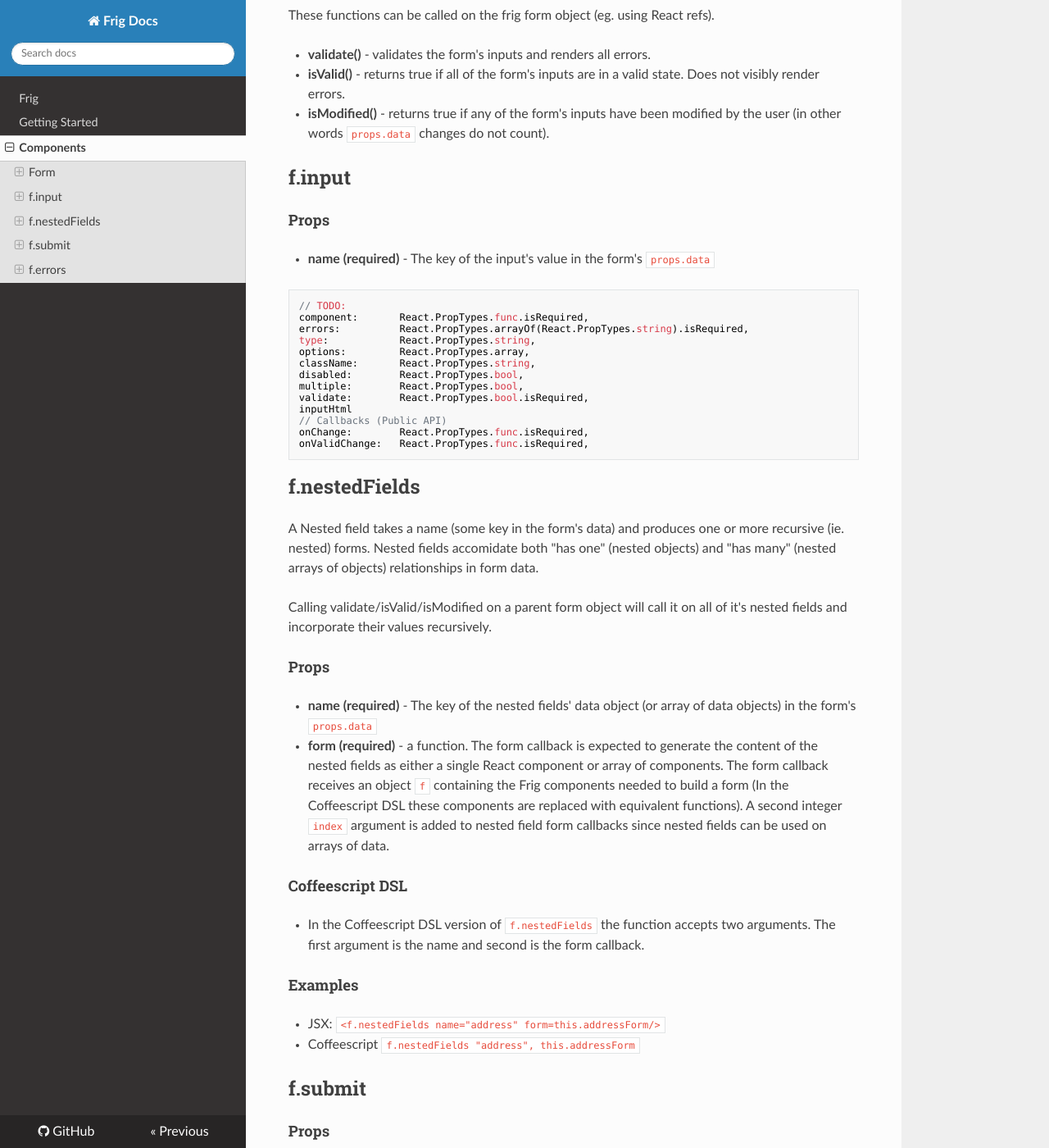
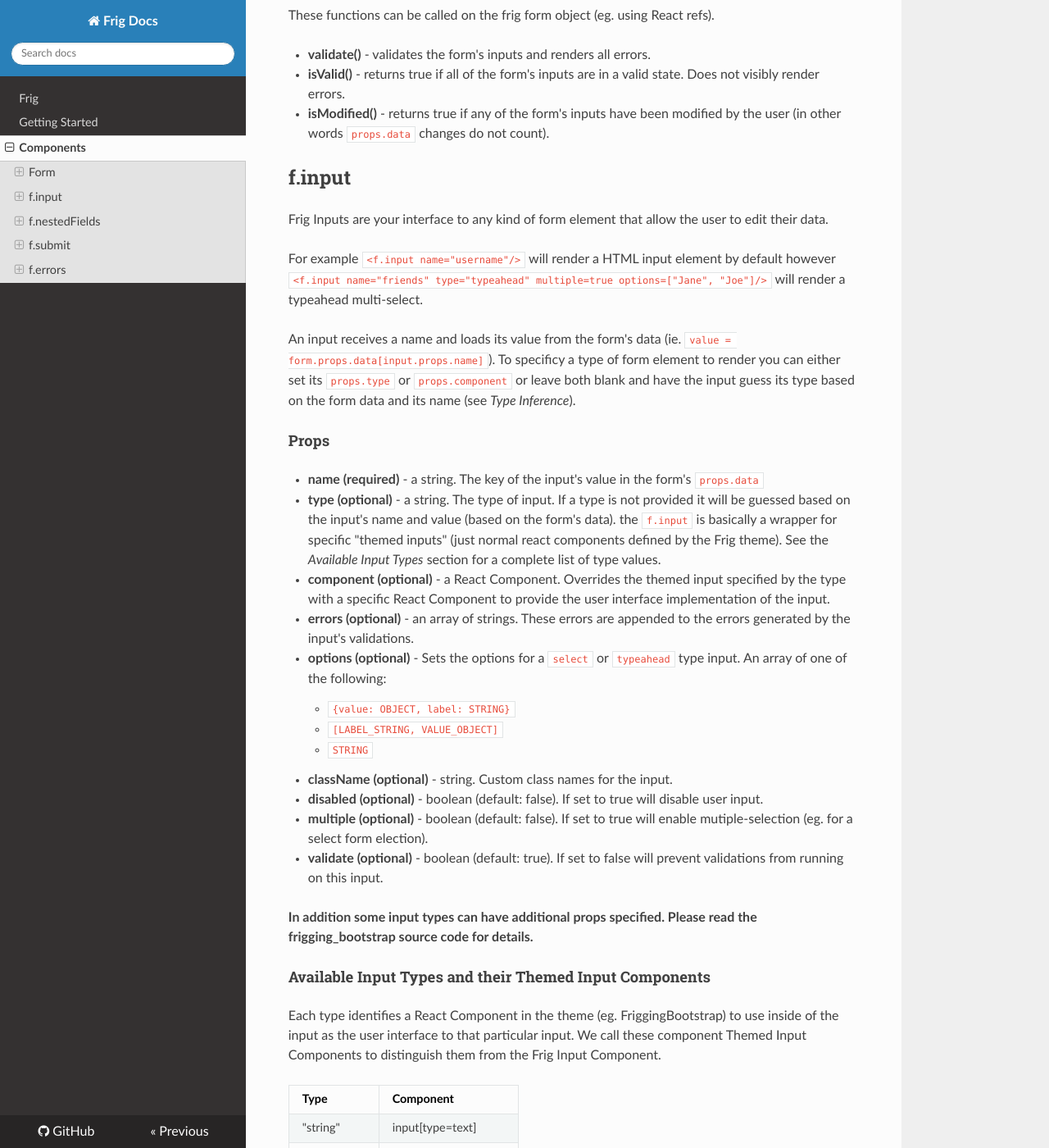
Before and after one commit to frig-js/frig, an MkDocs documentation site: the page built from docs/docs/components.md, in a window 1280 px wide and 1400 px high, scrolled down 745 px. Shown: the whole window at 82% size. Built offline with MkDocs 1.6.1, drawn with Linux system fonts in a browser that asks for light colours; nearby versions of some CDN libraries; old or Windows-style settings are respelled for this version of MkDocs; some of the changed text lies outside the part shown.

Commit message:
Writing the components documentation

````diff
--- a/docs/docs/components.md
+++ b/docs/docs/components.md
@@ -23,23 +23,58 @@ These functions can be called on the frig form object (eg. using React refs).
 
 ## f.input
 
+Frig Inputs are your interface to any kind of form element that allow the user to edit their data.
+
+For example `<f.input name="username"/>` will render a HTML input element by default however `<f.input name="friends" type="typeahead" multiple=true options=["Jane", "Joe"]/>` will render a typeahead multi-select.
+
+An input receives a name and loads its value from the form's data (ie. `value = form.props.data[input.props.name]`). To specificy a type of form element to render you can either set its `props.type` or `props.component` or leave both blank and have the input guess its type based on the form data and its name (see *Type Inference*).
+
 #### Props
-* **name (required)** - The key of the input's value in the form's `props.data`
-```
-// TODO:
-component:       React.PropTypes.func.isRequired,
-errors:          React.PropTypes.arrayOf(React.PropTypes.string).isRequired,
-type:            React.PropTypes.string,
-options:         React.PropTypes.array,
-className:       React.PropTypes.string,
-disabled:        React.PropTypes.bool,
-multiple:        React.PropTypes.bool,
-validate:        React.PropTypes.bool.isRequired,
-inputHtml
-// Callbacks (Public API)
-onChange:        React.PropTypes.func.isRequired,
-onValidChange:   React.PropTypes.func.isRequired,
-```
+* **name (required)** - a string. The key of the input's value in the form's `props.data`
+* **type (optional)** - a string. The type of input. If a type is not provided it will be guessed based on the input's name and value (based on the form's data). the `f.input` is basically a wrapper for specific "themed inputs" (just normal react components defined by the Frig theme). See the *Available Input Types* section for a complete list of type values.
+* **component (optional)** - a React Component. Overrides the themed input specified by the type with a specific React Component to provide the user interface implementation of the input.
+* **errors (optional)** - an array of strings. These errors are appended to the errors generated by the input's validations.
+* **options (optional)** - Sets the options for a `select` or `typeahead` type input. An array of one of the following:
+    * `{value: OBJECT, label: STRING}`
+    * `[LABEL_STRING, VALUE_OBJECT]`
+    * `STRING`
+* **className (optional)** - string. Custom class names for the input.
+* **disabled (optional)** - boolean (default: false). If set to true will disable user input.
+* **multiple (optional)** - boolean (default: false). If set to true will enable mutiple-selection (eg. for a select form election).
+* **validate (optional)** - boolean (default: true). If set to false will prevent validations from running on this input.
+
+**In addition some input types can have additional props specified. Please read the frigging_bootstrap source code for details.**
+
+#### Available Input Types and their Themed Input Components
+
+Each type identifies a React Component in the theme (eg. FriggingBootstrap) to use inside of the input as the user interface to that particular input. We call these component Themed Input Components to distinguish them from the Frig Input Component.
+
+| Type            | Component              |
+|---------------- | ---------------------- |
+|"string"         | input[type=text]       |
+|"password"       | input[type=password]   |
+|"email"          | input[type=email]      |
+|"url"            | input[type=url]        |
+|"tel"            | input[type=tel]        |
+|"boolean"        | input[type=checkbox]   |
+|"text"           | text                   |
+|"file"           | file[type=file]        |
+|"float"          | input[type=number]     |
+|"switch"         | switch                 |
+|"time"           | timepicker             |
+|"select"         | select                 |
+|"typeahead"      | typeahead              |
+
+
+#### Type Inference
+
+If a `type` isn't specified then the input's type will be guessed based on the form data and its name according to the following rules:
+
+1. If `multiple` or `options` is specified then the type will default to a `select`
+2. If `form.props[input.props.name]` is an array then the type will default to a `select`
+3. If the `name` ends in `"password"` then the type will default to a `password`
+4. Otherwise the type is based on the `typeof` of the `form.props[input.props.name]`
+
 
 ## f.nestedFields
 
````
Also changed, not shown: 1 other file.
